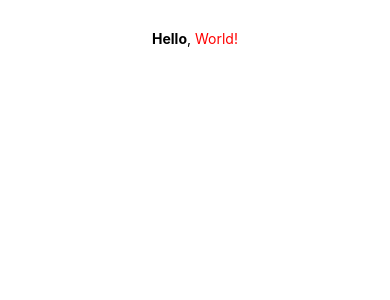
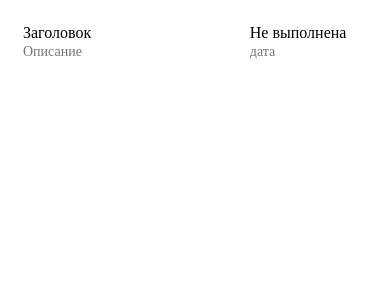
Before and after one commit to BobKeller1/Todo-React-Native, a React Native app: screen / in a window 390 px wide. Shown: the top 300 px of the page. Built offline with nearby package versions, Linux system fonts and the light colour scheme.

Commit message:
feature/todo-task6 | начальная верстка, стили

```diff
--- a/app/App.tsx
+++ b/app/App.tsx
@@ -1,26 +1,54 @@
 import React from 'react';
-import {SafeAreaView, StyleSheet, Text} from 'react-native';
+import {SafeAreaView, StyleSheet, Text, View} from 'react-native';
 
 const styles = StyleSheet.create({
-  TextWrapper: {
-    textAlign: 'center',
-    marginTop: 30,
+  todoItem: {
+    maxWidth: 370,
+    height: 84,
+    padding: 10,
   },
-  BoldText: {
-    fontWeight: 'bold',
+  container: {
+    padding: 13,
+    flexDirection: "row"
   },
-  RedText: {
-    color: 'red',
+  mainContainer: {
+    flex: 0.7,
+  },
+  sideContainer: {
+    flex: 0.3,
+  },
+  title: {
+    fontFamily: 'Proxima Nova',
+    fontSize: 16,
+    lineHeight: 20,
+    textAlign: 'left',
+    textAlignVertical: 'center',
+  },
+  description: {
+    fontFamily: 'Proxima Nova',
+    fontSize: 14,
+    lineHeight: 18,
+    textAlign: 'left',
+    textAlignVertical: 'center',
+    color: 'rgba(0,0,0,0.54)',
   },
 });
 
 const App = () => {
   return (
     <SafeAreaView>
-      <Text style={styles.TextWrapper}>
-        <Text style={styles.BoldText}>Hello</Text>,{' '}
-        <Text style={styles.RedText}>World!</Text>
-      </Text>
+      <View style={styles.todoItem}>
+        <View style={styles.container}>
+          <View style={styles.mainContainer}>
+            <Text style={styles.title}>Заголовок</Text>
+            <Text style={styles.description}>Описание</Text>
+          </View>
+          <View style={styles.sideContainer}>
+            <Text style={styles.title}>Не выполнена</Text>
+            <Text style={styles.description}>дата</Text>
+          </View>
+        </View>
+      </View>
     </SafeAreaView>
   );
 };
```
